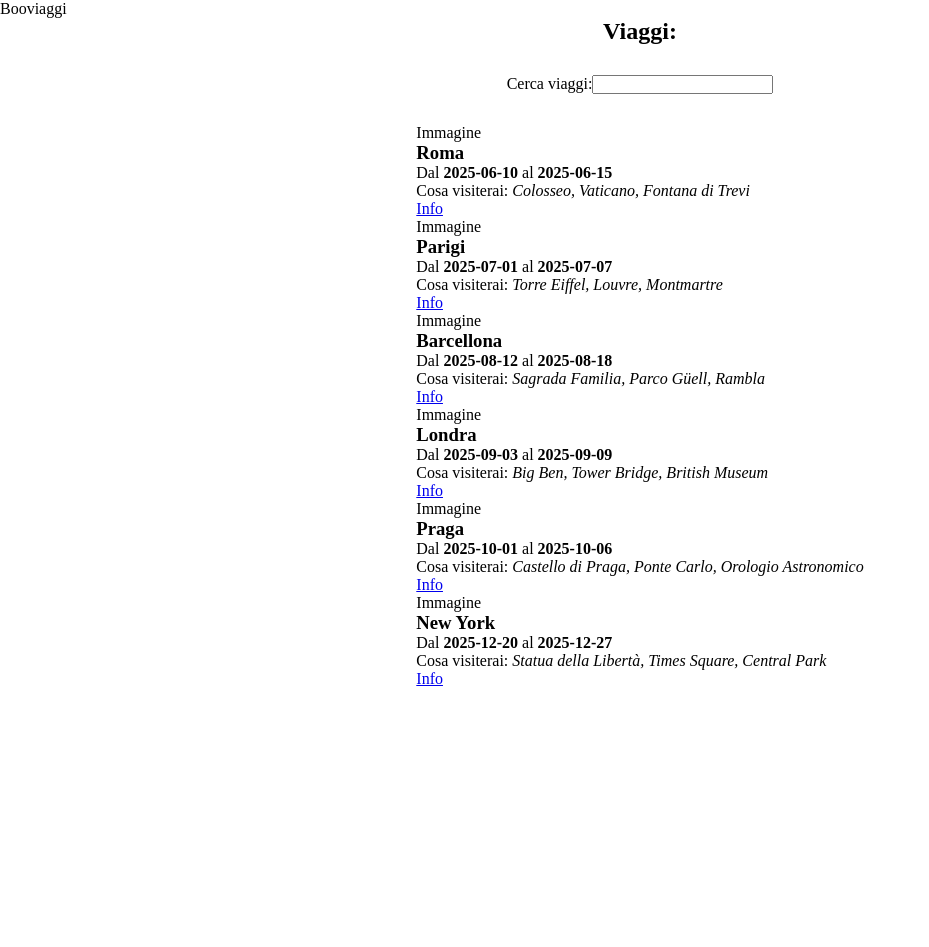
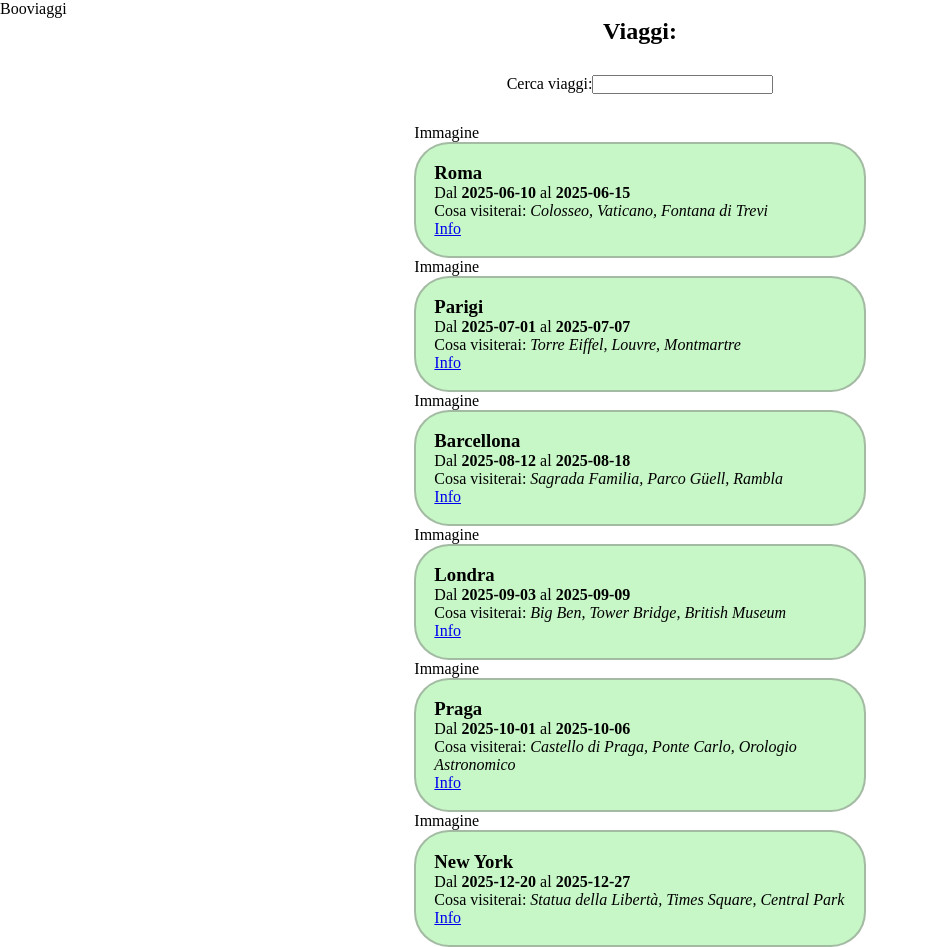
Before and after one commit to micheledidonna01/webapp-gruppo4, a React (Vite) app: page / in a window 1280 px wide. Shown: the whole page, without its empty margins (0-929 px from the left). Before the commit the page ends 800 px from the top, so only its background shows below. Built offline with nearby package versions, Linux system fonts and the light colour scheme.

Commit message:
backup prima del pull

```diff
--- a/src/components/TravelCard.jsx
+++ b/src/components/TravelCard.jsx
@@ -8,7 +8,7 @@ function TravelCard({ data }) {
         <article>
             <div>Immagine</div>
 
-            <div>
+            <div className="travel-card">
                 <h3>{localita}</h3>
                 <span>Dal <strong>{data_inizio}</strong> al <strong>{data_fine}</strong></span>
                 <p>Cosa visiterai: <em>{itinerario}</em></p>
```
